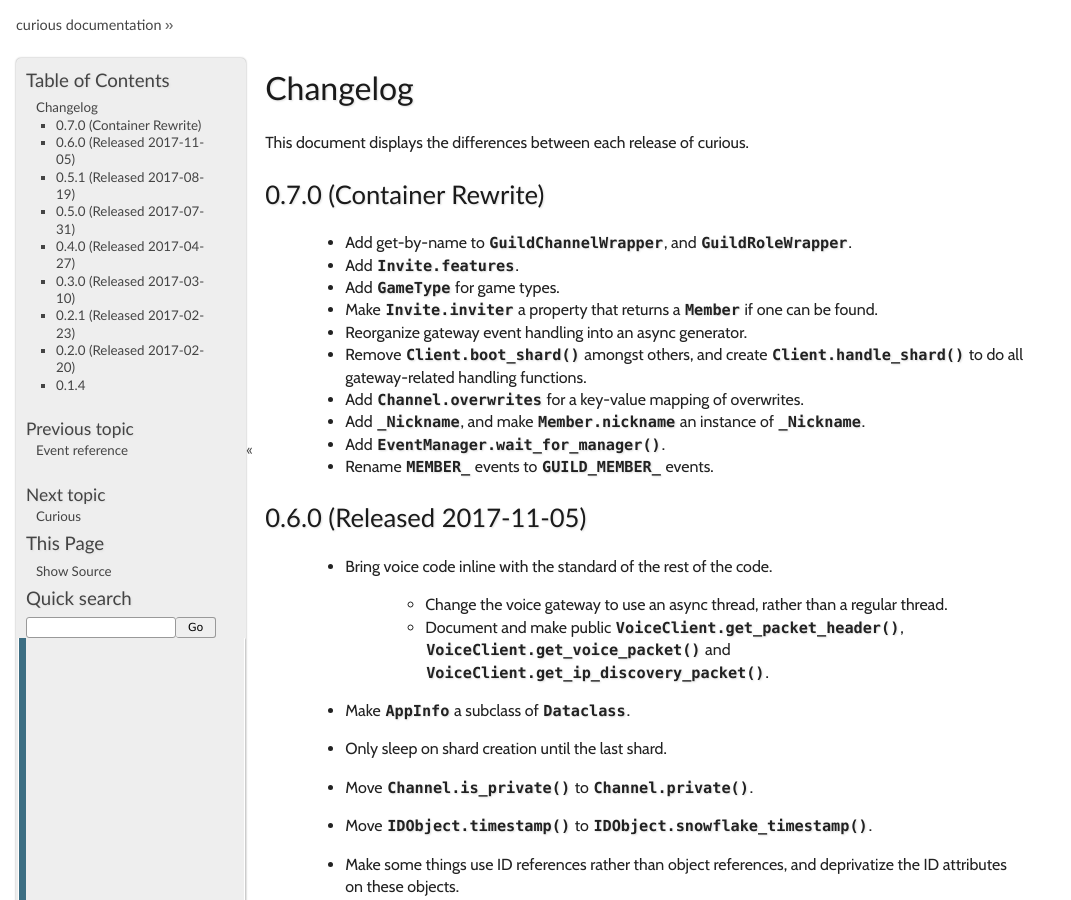
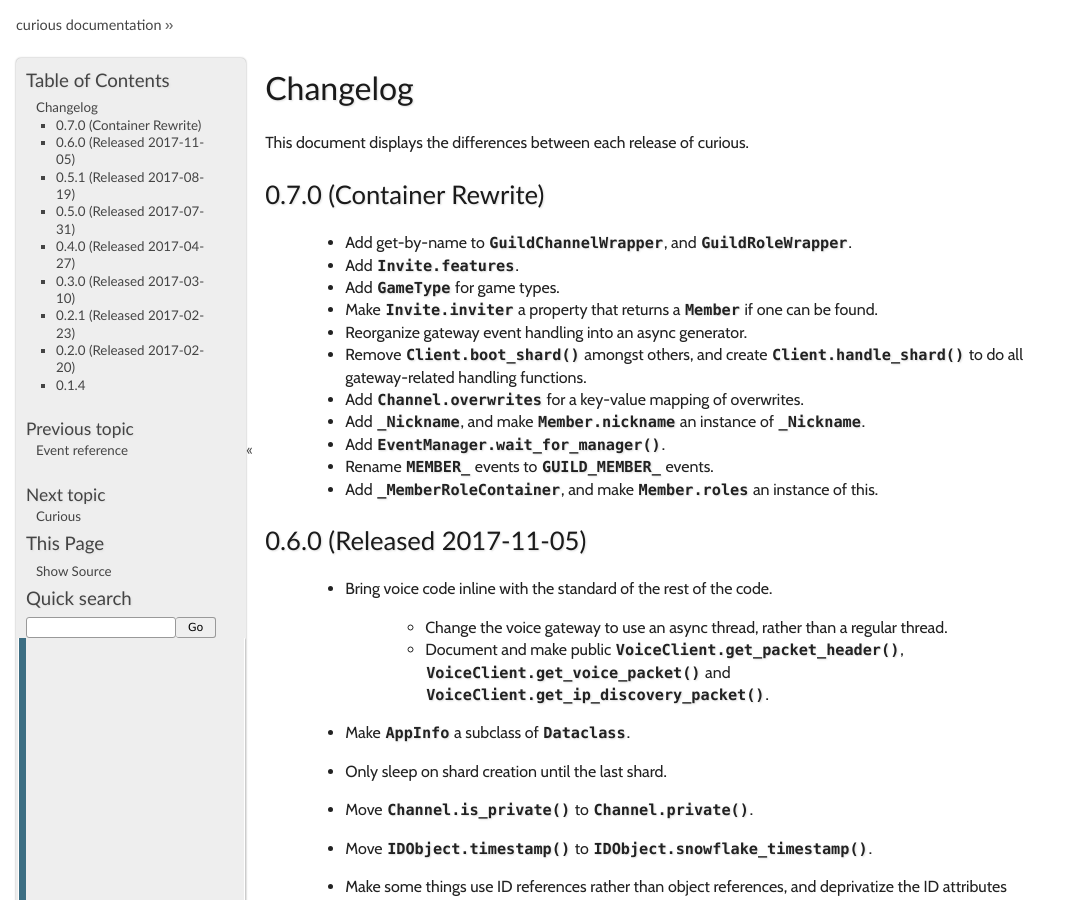
Before and after one commit to Fuyukai/curious, a Sphinx documentation site: the page built from docs/source/changelog.rst, in a window 1280 px wide and 900 px high. Shown: the whole window, without its empty margins (0-1071 px from the left). Built offline with Sphinx 7.4.7, drawn with Linux system fonts in a browser that asks for light colours; the version number could not be read and is left out.

Commit message:
Update changelog.
Signed-off-by: Laura F. D <l@veriny.tf>

```diff
--- a/docs/source/changelog.rst
+++ b/docs/source/changelog.rst
@@ -26,6 +26,8 @@ This document displays the differences between each release of curious.
  - Add :meth:`.EventManager.wait_for_manager`.
 
  - Rename ``MEMBER_`` events to ``GUILD_MEMBER_`` events.
+
+ - Add :class:`._MemberRoleContainer`, and make :attr:`.Member.roles` an instance of this.
 
 0.6.0 (Released 2017-11-05)
 ---------------------------
```
